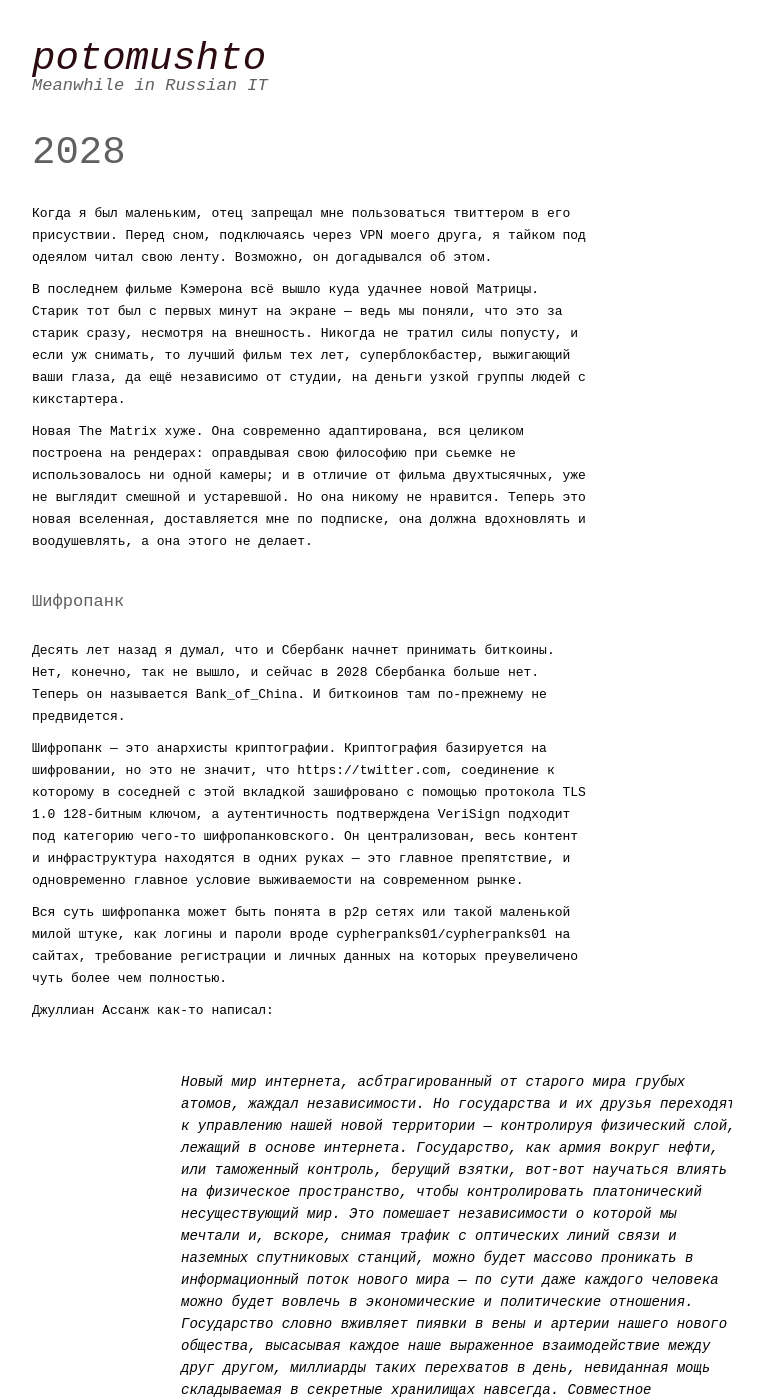
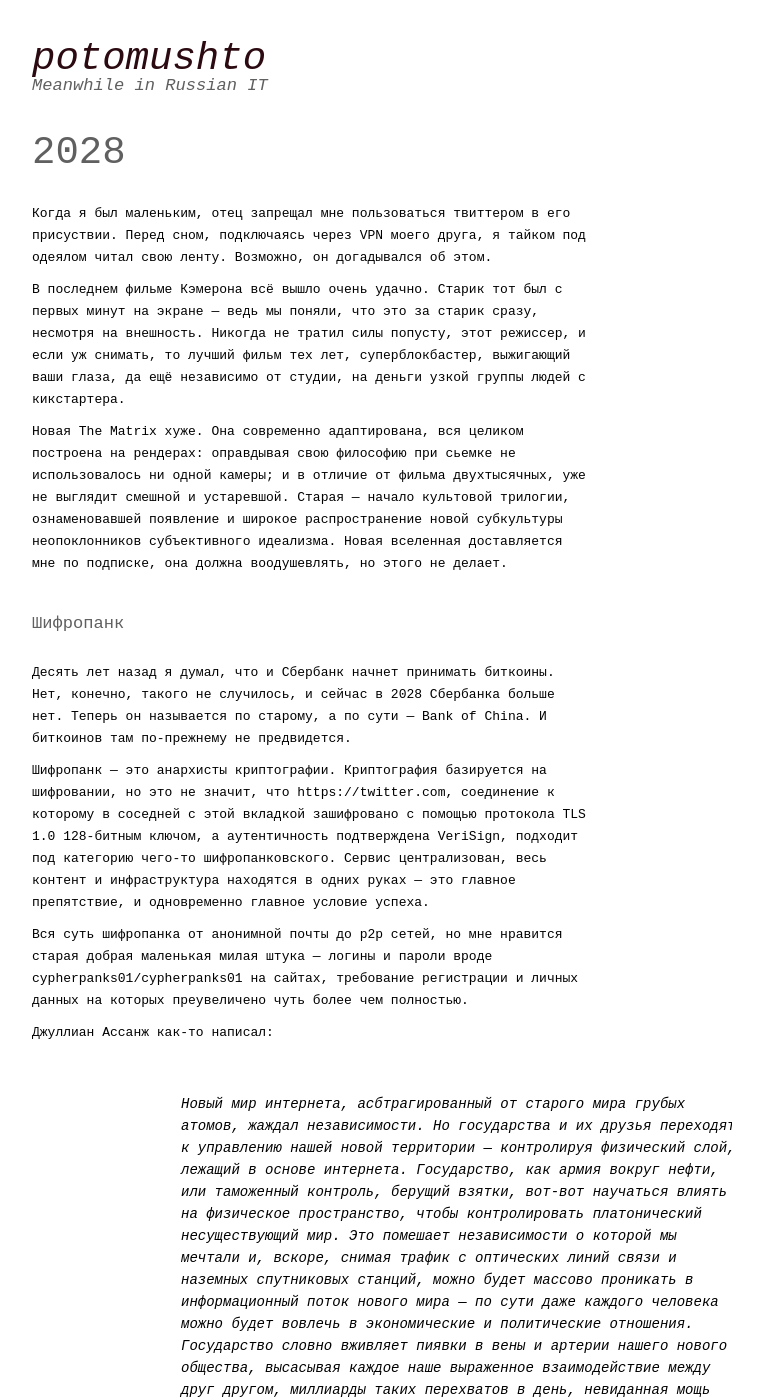
Before and after one commit to ptmt/ptmt.github.com, a Jekyll site: the page built from _posts/2013-03-18-2028.md, in a window 1280 px wide and 1400 px high. Shown: the whole window, without its empty margins (128-891 px from the left). Built offline with Jekyll 4.4.1, drawn with Linux system fonts in a browser that asks for light colours; Markdown is read by kramdown in place of the engine named in the settings; some of the changed text lies outside the part shown.

Commit message:
post update

```diff
--- a/_layouts/default.html
+++ b/_layouts/default.html
@@ -25,9 +25,6 @@
         &copy; <a href="mailto:dim@potomushto.com">email</a>/<a href="http://twitter.com/potomushto/">twitter</a>
       </p>
     </div>
-    <div class="feeds">
-        <p><a href="http://potomushto.com/rss.xml">RSS</a>/<a href="http://potomushto.com/atom.xml">Atom</a></p>
-     </div>
   </footer>
 
    <script type="text/javascript">
--- a/_posts/2013-03-18-2028.md
+++ b/_posts/2013-03-18-2028.md
@@ -6,23 +6,24 @@ title: 2028
 
 Когда я был маленьким, отец запрещал мне пользоваться твиттером в его присуствии. Перед сном, подключаясь через VPN моего друга, я тайком под одеялом читал свою ленту. Возможно, он догадывался об этом.
 
-В последнем фильме Кэмерона всё вышло куда удачнее новой Матрицы. Старик тот был с первых минут на экране — ведь мы поняли, что это за старик сразу, несмотря на внешность. Никогда не тратил силы попусту, и если уж снимать, то лучший фильм тех лет, суперблокбастер, выжигающий ваши глаза, да ещё независимо от студии, на деньги узкой группы людей с кикстартера.
+В последнем фильме Кэмерона всё вышло очень удачно. Старик тот был с первых минут на экране — ведь мы поняли, что это за старик сразу, несмотря на внешность. Никогда не тратил силы попусту, этот режиссер, и если уж снимать, то лучший фильм тех лет, суперблокбастер, выжигающий ваши глаза, да ещё независимо от студии, на деньги узкой группы людей с кикстартера.
 
-Новая The Matrix хуже. Она современно адаптирована, вся целиком построена на рендерах: оправдывая свою философию при сьемке не использовалось ни одной камеры; и в отличие от фильма двухтысячных, уже не выглядит смешной и устаревшой. Но она никому не нравится. Теперь это новая вселенная, доставляется мне по подписке, она должна вдохновлять и воодушевлять, а она этого не делает.
+Новая The Matrix хуже. Она современно адаптирована, вся целиком построена на рендерах: оправдывая свою философию при сьемке не использовалось ни одной камеры; и в отличие от фильма двухтысячных, уже не выглядит смешной и устаревшой.
+Старая — начало культовой трилогии, ознаменовавшей появление и широкое распространение новой субкультуры неопоклонников субъективного идеализма. Новая вселенная доставляется мне по подписке, она должна воодушевлять, но этого не делает.
 
 ## Шифропанк
 
-Десять лет назад я думал, что и Сбербанк начнет принимать биткоины. Нет, конечно, так не вышло, и сейчас в 2028 Сбербанка больше нет. Теперь он называется Bank_of_China. И биткоинов там по-прежнему не предвидется.
+Десять лет назад я думал, что и Сбербанк начнет принимать биткоины. Нет, конечно, такого не случилось, и сейчас в 2028 Сбербанка больше нет. Теперь он называется по старому, а по сути — Bank of China. И биткоинов там по-прежнему не предвидется.
 
-Шифропанк — это анархисты криптографии. Криптография базируется на шифровании, но это не значит, что https://twitter.com, соединение к которому в соседней с этой вкладкой зашифровано с помощью протокола TLS 1.0 128-битным ключом, а аутентичность подтверждена VeriSign подходит под категорию чего-то шифропанковского. Он централизован, весь контент и инфраструктура находятся в одних руках — это главное препятствие, и одновременно главное условие выживаемости на современном рынке.
+Шифропанк — это анархисты криптографии. Криптография базируется на шифровании, но это не значит, что https://twitter.com, соединение к которому в соседней с этой вкладкой зашифровано с помощью протокола TLS 1.0 128-битным ключом, а аутентичность подтверждена VeriSign, подходит под категорию чего-то шифропанковского. Сервис централизован, весь контент и инфраструктура находятся в одних руках — это главное препятствие, и одновременно главное условие успеха.
 
-Вся суть шифропанка может быть понята в p2p сетях или такой маленькой милой штуке, как  логины и пароли вроде cypherpanks01/cypherpanks01 на сайтах, требование регистрации и личных данных на которых преувеличено чуть более чем полностью.
+Вся суть шифропанка от анонимной почты до p2p сетей, но мне нравится старая добрая маленькая милая штука — логины и пароли вроде cypherpanks01/cypherpanks01 на сайтах, требование регистрации и личных данных на которых преувеличено чуть более чем полностью.
 
 Джуллиан Ассанж как-то написал:
 
 > Новый мир интернета, асбтрагированный от старого мира грубых атомов, жаждал независимости. Но государства и их друзья переходят к управлению нашей новой территории  — контролируя физический слой, лежащий в основе интернета. Государство, как армия вокруг нефти, или таможенный контроль, берущий взятки, вот-вот научаться влиять на физическое пространство, чтобы контролировать платонический несуществующий мир.  Это помешает независимости о которой мы мечтали и, вскоре, снимая трафик с оптических линий связи и наземных спутниковых станций, можно будет массово проникать в информационный поток нового мира — по сути даже каждого человека можно будет вовлечь в экономические и политические отношения. Государство словно вживляет пиявки в вены и артерии нашего нового общества, высасывая каждое наше выраженное взаимодействие между друг другом, миллиарды таких перехватов в день, невиданная мощь складываемая в секретные хранилищах навсегда. Совместное творчество человечества благодаря новым изощеренным алгоритмам извлечения информаций будет вновь и вновь открывать новые горизонты; из одних и тех же результатов труда будут добыты новые сокровища, всё усиливая разницу между преследуемыми и преследователями. И затем государство сможет использовать изученное в реальном, физическом мире, чтобы начинать войны, посылать дронов, манипулировать рынками и сделками, оказывать услуги, используя свою огромную сеть связей и инсайдеров.
 
-> Но и у нас есть кое-что. Мы открыли нашу единственную надежду против тотального доминирования. Надежда, что с куражом, пониманием и солидарностью, которую мы можем использовать для сопротивления. Странное свойство физической вселенной, в которой мы живем — Вселенная верит в шифрование. Легче и дешевле зашифровать информацию, чем расшифровать. Мы видели как мы можем использовать это странное свойство, чтобы создать законы нового мира. Абстрагироваться от этого нового вымышленного, базируясь на тех же самых спутниках, подводных кабелях и их контроллеров. Укрепить наше пространство криптографической завесы. Создать новые земли, закрытые от тех, кто контролирует физическую реальность, потому что чтобы проследовать в эту реальность за нами будет требоваться бесконечное число ресурсов. И в этом смысле провозгласить независимость.
+> Но и у нас есть кое-что. Мы открыли нашу единственную надежду против тотального доминирования. Надежда, приправленная куражом, пониманием и солидарностью, которую мы можем использовать для сопротивления. Странное свойство физической вселенной в которой мы живем — Вселенная верит в шифрование. Легче и дешевле зашифровать информацию, чем расшифровать. Мы видели как мы можем использовать это странное свойство, чтобы создать законы нового мира. Абстрагироваться от этого нового вымышленного, базируясь на тех же самых спутниках, подводных кабелях и их контроллеров. Укрепить наше пространство криптографической завесы. Создать новые земли, закрытые от тех, кто контролирует физическую реальность, потому что чтобы проследовать в эту реальность за нами будет требоваться бесконечное число ресурсов. И в этом смысле провозгласить независимость.
 
 Каждый php-разработчик должен написать свою CMS. Каждый программист должен написать свое руководство по монадам в хаскеле. Каждый фронтенд должен сделать свой css-фреймворк. Каждый мечтатель, ебанутый на всю голову, должен написать свою библию о том, как надо жить.
 
```
Also changed, not shown: other parts of _posts/2013-03-18-2028.md (+2 -2 lines), 2 other files.
